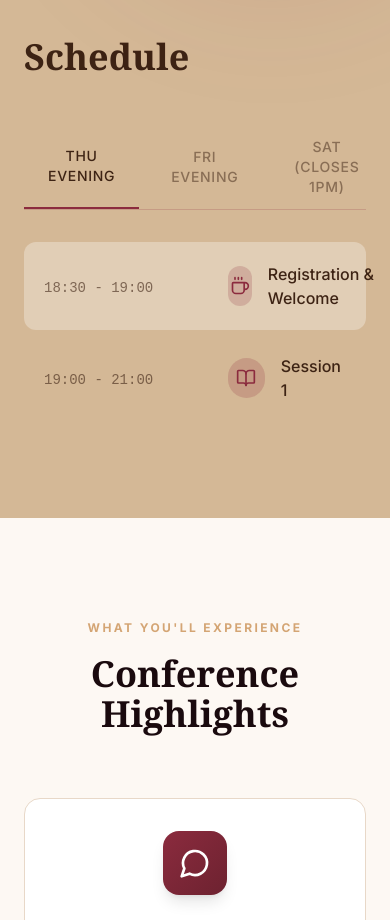
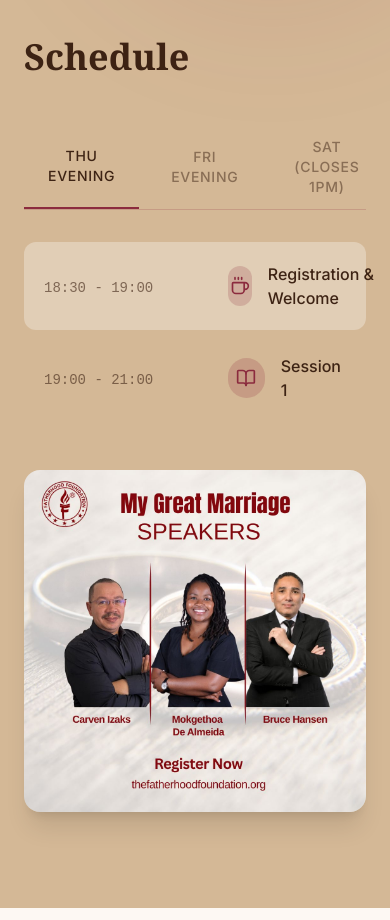
Before and after one commit to Carvenjizaks/thefatherhoodfoundation-0408, a Next.js app: page /events/my-great-marriage-2026 in a window 390 px wide. Shown: the part 1080-2000 px from the top of the page. Built offline with nearby package versions, Linux system fonts and the light colour scheme; a web font is replaced by a local one.

Commit message:
feat: add speaker image to schedule section
Update schedule layout to include speaker image in grid.

Co-authored-by: Carven_PrivateAccount <172393759+Carvenjizaks@users.noreply.github.com>

```diff
--- a/app/events/my-great-marriage-2026/page.tsx
+++ b/app/events/my-great-marriage-2026/page.tsx
@@ -393,11 +393,14 @@ export default function MyGreatMarriageEventPage() {
 
         {/* Schedule Section */}
         <section id="schedule" className="py-24 bg-[#D4B896]">
-          <div className="max-w-5xl mx-auto px-6 lg:px-8">
+          <div className="max-w-6xl mx-auto px-6 lg:px-8">
             <h2 className="text-4xl lg:text-5xl font-bold text-[#3D2314] mb-12" style={{ fontFamily: 'Georgia, serif' }}>
               Schedule
             </h2>
 
+            <div className="grid grid-cols-1 lg:grid-cols-2 gap-12 items-start">
+              {/* Schedule Content */}
+              <div>
                 {/* Day Tabs */}
                 <div className="flex gap-2 mb-8 border-b border-[#8B2B3E]/20">
                   {(["thursday", "friday", "saturday"] as const).map((day) => (
@@ -435,6 +438,21 @@ export default function MyGreatMarriageEventPage() {
                       </div>
                     </div>
                   ))}
+                </div>
+              </div>
+
+              {/* Speakers Image */}
+              <div className="lg:sticky lg:top-24">
+                <div className="rounded-2xl overflow-hidden shadow-xl">
+                  <Image
+                    src="/images/mgm-speakers.jpeg"
+                    alt="MyGreatMarriage Conference Speakers: Carven Izaks, Mokgethoa De Almeida, and Bruce Hansen"
+                    width={600}
+                    height={600}
+                    className="w-full h-auto object-cover"
+                  />
+                </div>
+              </div>
             </div>
           </div>
         </section>
```
Also changed, not shown: public/images/mgm-speakers.jpeg (added). Lines whose indentation alone changed are shown as unchanged.
